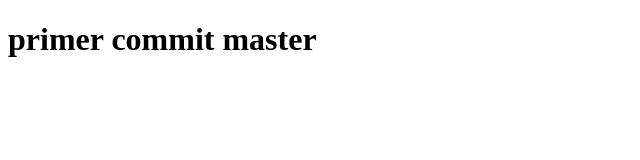
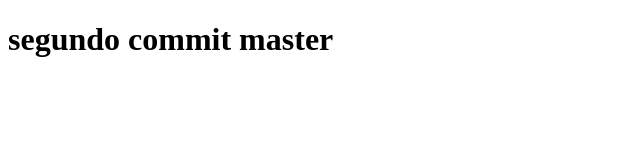
Before and after one commit to DanielaGanan/TrabajoPractico2, a plain HTML site: page fusiones-sin-conflictos/index.html in a window 1280 px wide. Shown: the whole page, without its empty margins (0-640 px from the left). Drawn offline with Linux system fonts and the light colour scheme.

Commit message:
segundo commit master

```diff
--- a/fusiones-sin-conflictos/index.html
+++ b/fusiones-sin-conflictos/index.html
@@ -7,7 +7,7 @@
 
 </head>
 <body>
-    <h1> primer commit master</h1>
+    <h1> segundo commit master</h1>
 
 </body>
 </html
```
